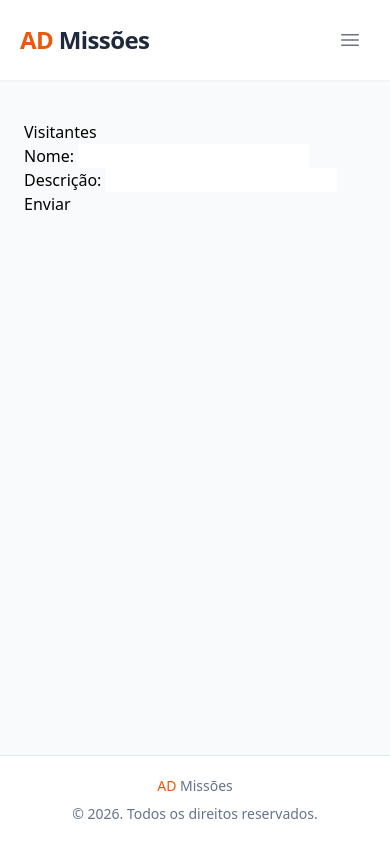
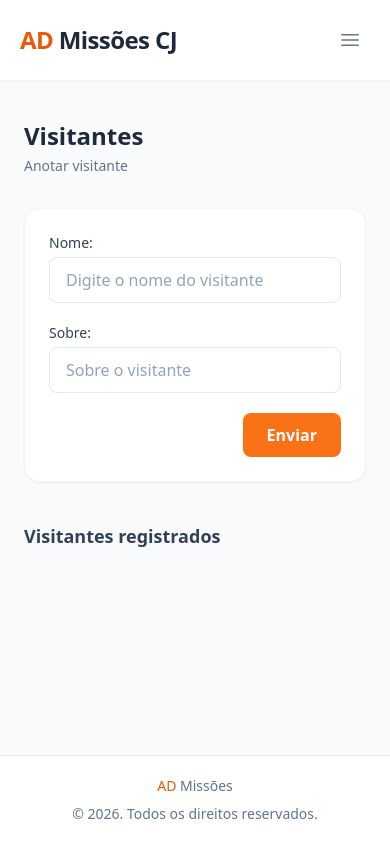
Before and after one commit to SamuelMartins00/Missao, a Flask app: page /visitantes in a window 390 px wide. Run offline with Flask 3, Linux system fonts and the light colour scheme; data that the repository does not hold is empty; some libraries are stand-ins or nearby versions.

Commit message:
feat tailwind on templates

```diff
--- a/templates/agradecimentos.html
+++ b/templates/agradecimentos.html
@@ -24,7 +24,7 @@
 
         <div class="flex justify-end">
             <button type="submit"
-                class="bg-orange-600 hover:bg-orange-700 active:bg-orange-800 text-white font-semibold px-6 py-2.5 rounded-lg transition">
+                class="bg-orange-500 hover:bg-orange-600 active:bg-orange-800 text-white font-semibold px-6 py-2.5 rounded-lg transition">
                 Enviar
             </button>
         </div>
@@ -59,7 +59,7 @@
             class="bg-white border border-slate-100 rounded-xl px-5 py-4 shadow-sm flex flex-col md:flex-row md:items-center md:justify-between gap-1">
             <div>
                 <span class="font-semibold text-slate-800">{{ a.nome_agr }}</span>
-                <span class="text-slate-500 mx-1">—</span>
+                <span class="text-slate-500 mx-1">-</span>
                 <span class="text-slate-600">{{ a.motivo_agr }}</span>
             </div>
             <span class="text-sm text-slate-600">{{ a.data_agr }}</span>
--- a/templates/base.html
+++ b/templates/base.html
@@ -6,7 +6,7 @@
     <meta name="viewport" content="width=device-width, initial-scale=1.0">
     <script src="https://cdn.tailwindcss.com"></script>
     <link href="https://fonts.googleapis.com/css2?family=DM+Sans:wght@400;500;600;700&display=swap" rel="stylesheet">
-    <title>Sistema Igreja</title>
+    <title>Assembléia de Deus Missões</title>
 </head>
 
 <body class="bg-gray-50 min-h-screen flex flex-col font-family: 'DM Sans', sans-serif;">
@@ -16,7 +16,7 @@
             <div class="flex justify-between items-center">
 
                 <a href="/" class="text-2xl font-bold tracking-tight text-slate-800">
-                    <span class="text-orange-600">AD</span> Missões
+                    <span class="text-orange-600">AD</span> Missões CJ
                 </a>
 
                 <ul class="hidden md:flex gap-8 font-medium text-slate-700">
--- a/templates/visitantes.html
+++ b/templates/visitantes.html
@@ -2,28 +2,52 @@
 
 {% block content %}
 
-<body>
-    <div>
-        <h1>Visitantes</h1>
-    </div>
+<div class="mb-8">
+    <h1 class="text-2xl font-bold text-slate-800">Visitantes</h1>
+    <p class="text-slate-500 mt-1 text-sm">Anotar visitante</p>
+</div>
 
-    <form action="/visitantes" method="POST">
-        <label for="nome">Nome:</label>
-        <input type="text" id="nome" name="nome" required>
+<div class="bg-white rounded-2xl shadow-sm border border-slate-100 p-6 mb-10">
+    <form action="/visitantes" method="POST" class="flex flex-col gap-5">
 
-        <label for="descricao">Descrição:</label>
-        <input type="text" id="descricao" name="descricao">
+        <div class="flex flex-col gap-1">
+            <label for="nome" class="text-sm font-medium text-slate-700">Nome:</label>
+            <input type="text" id="nome" name="nome" placeholder="Digite o nome do visitante" required
+                class="border border-slate-200 rounded-lg px-4 py-2.5 text-slate-800 placeholder-slate-400 focus:outline-none focus:ring-2 focus:ring-orange-500 focus:border-transparent transition">
+        </div>
 
-        <button type="submit">Enviar</button>
+        <div class="flex flex-col gap-1">
+            <label for="descricao" class="text-sm font-medium text-slate-700">Sobre:</label>
+            <input type="text" id="descricao" name="descricao" placeholder="Sobre o visitante"
+                class="border border-slate-200 rounded-lg px-4 py-2.5 text-slate-800 placeholder-slate-400 focus:outline-none focus:ring-2 focus:ring-orange-500 focus:border-transparent transition">
+        </div>
+
+        <div class="flex justify-end">
+            <button type="submit"
+                class="bg-orange-500 hover:bg-orange-600 active:bg-orange-800 text-white font-semibold px-6 py-2.5 rounded-lg transition">
+                Enviar
+            </button>
+        </div>
+
     </form>
+</div>
 
-        <ul>
+<div>
+    <h2 class="text-lg font-semibold text-slate-700 mb-4">Visitantes registrados</h2>
+
+    <ul class="flex flex-col gap-3">
         {% for v in visitantes %}
-        <li>
-            {{v.nome_vis}} {{v.descricao_vis}} {{v.data_vis}}
+        <li
+            class="bg-white border border-slate-100 rounded-xl px-5 py-4 shadow-sm flex flex-col md:flex-row md:items-center md:justify-between gap-1">
+            <div>
+                <span class="font-semibold text-slate-800">{{v.nome_vis}}</span>
+                <span class="text-slate-500 mx-1">-</span>
+                <span class="text-slate-500 text-sm">{{v.descricao_vis}}</span>
+            </div>
+            <span class="text-sm text-slate-600">{{v.data_vis}}</span>
         </li>
         {% endfor %}
     </ul>
-</body>
+</div>
 
 {% endblock %}
```
Also changed, not shown: templates/avisos.html (+40 -18 lines), templates/pedidos.html (+38 -14 lines).
